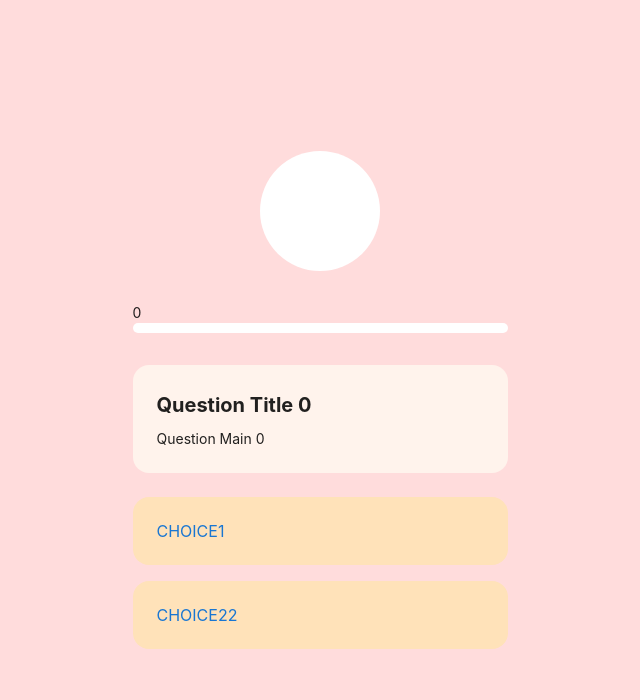
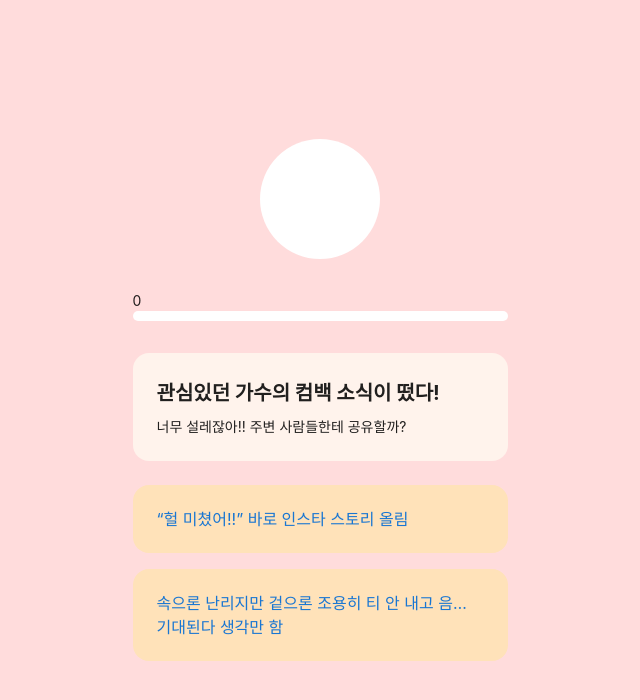
Before and after one commit to lemonpie313/mbti-frontend, a React (Create React App) app: page /question in a window 1280 px wide. Shown: the top 700 px of the page, without its empty margins (320-960 px from the left). Built offline with nearby package versions, Linux system fonts and the light colour scheme; a web font is replaced by a local one.

Commit message:
[refactor] 질문/결과 추가

```diff
--- a/src/data/questions.ts
+++ b/src/data/questions.ts
@@ -9,59 +9,59 @@ export type QuestionData = {
 const questions: QuestionData[] = [
   {
     percent: 0,
-    title: "Question Title 0",
-    description: "Question Main 0",
-    choice_1: "choice1",
-    choice_2: "choice22",
+    title: "관심있던 가수의 컴백 소식이 떴다!",
+    description: "너무 설레잖아!! 주변 사람들한테 공유할까?",
+    choice_1: "\“헐 미쳤어!!\” 바로 인스타 스토리 올림",
+    choice_2: "속으론 난리지만 겉으론 조용히 티 안 내고 음… 기대된다 생각만 함",
   },
   {
     percent: 12,
-    title: "Question Title 1",
-    description: "Question Main 1",
-    choice_1: "choice1",
-    choice_2: "choice2",
+    title: "드디어 신곡이 나왔어! 첫 감상은 어땠어?",
+    description: "신곡을 처음 들을 땐 어떻게 감상하는 편이야?",
+    choice_1: "듣기 좋으면 끝이지 뭐! 노래 좋다~ 정도로 감상함",
+    choice_2: "가사 분석+스토리 과몰입 ON.",
   },
   {
     percent: 25,
-    title: "Question Title 2",
-    description: "Question Main 2",
-    choice_1: "choice1",
-    choice_2: "choice2",
+    title: "노래가 너무 좋아서 얘기 좀 해야겠다.",
+    description: "어떤 점에서 마음에들어?",
+    choice_1: "이런 구성 맘에 들어~ 곡 전개가 탄탄해!",
+    choice_2: "이 부분 감정 미쳤다… 그냥 마음이 쿵 내려앉음",
   },
   {
     percent: 38,
-    title: "Question Title 3",
-    description: "Question Main 3",
-    choice_1: "choice1",
-    choice_2: "choice2",
+    title: "이 노래, 자주 들을것 같아! 플레이리스트에 저장해야지!",
+    description: "플레이리스트를 어떻게 정리하는게 좋을까?",
+    choice_1: "나름대로의 플리 기준이 있음. 정리해서 넣자.",
+    choice_2: "좋은 거 생기면 일단 넣고 보자! 테마는 나중에 생각할래",
   },
   {
     percent: 50,
-    title: "Question Title 4",
-    description: "Question Main 4",
-    choice_1: "choice1",
-    choice_2: "choice2",
+    title: "친구랑 같이 카페에 앉아있는데, 갑자기 스피커에서 그 노래가 나온다?!",
+    description: "순간 어떻게 해?",
+    choice_1: "\“엥 이게 왜나와? 이 노래 그 노래야\”",
+    choice_2: "속으로 \‘오… 그 노래다\’ 하면서 말 없이 흐뭇해하기",
   },
   {
     percent: 62,
-    title: "Question Title 5",
-    description: "Question Main 5",
-    choice_1: "choice1",
-    choice_2: "choice2",
+    title: "너무 좋았던 이 노래, 친구한테도 추천하고 싶어졌어!",
+    description: "어떻게 설명할래?",
+    choice_1: "\“하우스 장르인데, 3절 브릿지 신스 사운드가 독특하지 않아?\”",
+    choice_2: "\“가사를 봐. 어떻게 이런 말을 노래에 담을 수 있어? 나 눈물 날 뻔했어.\”",
   },
   {
     percent: 75,
-    title: "Question Title 6",
-    description: "Question Main 6",
-    choice_1: "choice1",
-    choice_2: "choice2",
+    title: "안되겠다… 이건 무조건 콘서트 가야 해.",
+    description: "티켓팅까지 며칠 안남았는데, 어떻게 할거야?",
+    choice_1: "일정 비우고 기차표부터 예매하자. 나중에 무슨 변수가 생길지 모르니까!!",
+    choice_2: "일단 가는게 중요해. 일단 표부터 잡고 일정 조절하자!",
   },
   {
     percent: 88,
-    title: "Question Title 7",
-    description: "Question Main 7",
-    choice_1: "choice1",
-    choice_2: "choice2",
+    title: "티켓팅 성공! 이제 기다리는 일만 남았어.",
+    description: "너 지금 무슨 생각 들어?",
+    choice_1: "그냥 가서 즐기면 됐지~ 딱히 상상은 안 함",
+    choice_2: "어떤 곡 먼저 할까? 엔딩곡은 뭘까? 혼자서 세트리스트까지 짜고있음",
   },
 ];
 
--- /dev/null
+++ b/src/data/results.ts
@@ -0,0 +1,90 @@
+export type ResultData = {
+  mbti: string;
+  title: string;
+  description: string;
+};
+
+const results: ResultData[] = [
+  {
+    mbti: "ENFP",
+    title: "무대 위 자유로운 영혼",
+    description: "매 순간이 페스티벌! 다양한 장르를 넘나들며 감정에 몰입하는 스타일. NCT, LE SSERAFIM처럼 실험적인 음악에 끌려요.",
+  },
+  {
+    mbti: "ENFJ",
+    title: "팬들과의 케미장인",
+    description: "가사 속 메시지에 의미를 두고, 아티스트의 진심을 읽는 리더형 팬. 방탄소년단처럼 서사와 철학이 담긴 음악을 좋아해요.",
+  },
+  {
+    mbti: "ENTP",
+    title: "신곡 탐험가",
+    description: "K-POP은 실험! 매일매일 새로운 플레이리스트를 만들며 트렌드보다 한발 앞선 음악을 찾아 헤매는 혁신러.",
+  },
+  {
+    mbti: "ENTJ",
+    title: "기획자 마인드의 플레이리스트 설계자",
+    description: "이 곡은 후킹이 강하고, 퍼포먼스는 이렇게 나와야지! 음악도 전략적으로 분석하며 완벽한 셋리스트를 구성해요.",
+  },
+  {
+    mbti: "ESFP",
+    title: "흥폭발 콘서트 요정",
+    description: "베이스 울리는 순간 몸부터 반응하는 타입. 블랙핑크, ITZY처럼 퍼포먼스와 텐션이 찢는 음악을 사랑해요.",
+  },
+  {
+    mbti: "ESFJ",
+    title: "다 같이 즐기는 음악이 최고!",
+    description: "음악은 공유해야 제맛! 친구들과 떼창하기 좋은 곡, 가족들이랑 들을 수 있는 따뜻한 노래를 선호해요. 트와이스, 세븐틴 느낌!",
+  },
+  {
+    mbti: "ESTP",
+    title: "무대 직캠 수집가",
+    description: "심장 쿵쾅이는 비트, 찢는 안무, 표정 연기까지! 눈과 귀 모두 만족시키는 에너지 넘치는 곡을 찾아다녀요.",
+  },
+  {
+    mbti: "ESTJ",
+    title: "믿고 듣는 명곡 큐레이터",
+    description: "플레이리스트는 체계적으로! 빌보드 차트든 멜론 Top 100이든, 검증된 히트곡을 믿고 듣는 스타일.",
+  },
+  {
+    mbti: "INFP",
+    title: "가사 속에 사는 감성러",
+    description: "한 곡에 빠지면 무한 반복, 가사 하나에 눈물 글썽. 태연, AKMU처럼 서정적이고 서사 있는 음악을 사랑해요.",
+  },
+  {
+    mbti: "INFJ",
+    title: "고요하지만 깊은 팬심",
+    description: "조용히 응원하지만 마음속은 누구보다 뜨거움. 아티스트의 음악 세계관을 진지하게 탐구하는 타입. 백예린, 뉴진스 같은 무드 선호.",
+  },
+  {
+    mbti: "INTP",
+    title: "뮤직비디오 분석러",
+    description: "노래 듣고 MV 보고 콘셉트까지 해석하는 타입. 서사 있는 컴백, 앨범 전개에 흥미를 느끼고 음악도 논리로 분석해요.",
+  },
+  {
+    mbti: "INTJ",
+    title: "셋리스트 설계의 달인",
+    description: "공연 한 번 보러가면 곡 순서까지 분석하는 INTJ. 디테일한 음악 세계관과 아티스트의 방향성까지 신경 씀. 드림캐쳐, 스트레이키즈 st.",
+  },
+  {
+    mbti: "ISFP",
+    title: "감성으로 물드는 밤",
+    description: "밤에 조용히 이어폰 끼고 듣는 감성 곡 한 스푼. 헤이즈, 백현, IU 같은 감미로운 보컬곡을 선호해요.",
+  },
+  {
+    mbti: "ISFJ",
+    title: "아티스트를 돌보는 마음",
+    description: "최애가 행복해야 내가 행복해...! 음악도 따뜻한 분위기, 힐링 감성 선호. 선우정아, DAY6 같은 잔잔한 밴드 사운드도 좋아해요.",
+  },
+  {
+    mbti: "ISTP",
+    title: "몰입력 갑 음악 감상러",
+    description: "조용히 음악에 집중하며 듣는 타입. 가사보단 리듬, 구성, 편곡에 관심 많고 락/힙합 등 장르적 다양성도 추구해요.",
+  },
+  {
+    mbti: "ISTJ",
+    title: "클래식 is the best",
+    description: "옛날 노래, 전통 명곡을 꾸준히 듣는 스타일. 동방신기, 빅뱅, 소녀시대 등 레전드곡 재생목록에서 빠지지 않아요.",
+  },
+];
+
+export default results;
--- a/src/views/Question.tsx
+++ b/src/views/Question.tsx
@@ -21,7 +21,6 @@ const Question = () => {
     );
 
     if (currentQuestionId === 7) {
-      console.log("끝");
       navigate('/result');
       return;
     }
--- a/src/views/Result.tsx
+++ b/src/views/Result.tsx
@@ -1,20 +1,58 @@
-import React from "react";
+import React, { useEffect, useState } from "react";
 import Box from "@mui/material/Box";
 import { Avatar, Button, Paper, Typography } from "@mui/material";
 import downloadIcon from "../assets/icons/download.png";
 import twitterIcon from "../assets/icons/twitter.png";
 import spotifyIcon from "../assets/icons/spotify.png";
+import result, { ResultData } from "../data/results.ts";
 
 import enfp from "../assets/mbti/enfp.png";
 import infp from "../assets/mbti/infp.png";
 import intj from "../assets/mbti/intj.png";
 import intp from "../assets/mbti/intp.png";
 
+const Result = () => {
+  const [mbti, setMbti] = useState("");
+  const [mbtiResult, setMbtiResult] = useState<ResultData | null>(null);
 
-const Result = () => {
   const answers = JSON.parse(localStorage.getItem("userAnswers") || "[]");
-  console.log(answers);
-  localStorage.removeItem("userAnswers");
+
+  useEffect(() => {
+    localStorage.removeItem("userAnswers");
+
+    console.log(answers);
+    const mbti_answer = [
+      answers[0] + answers[4],
+      answers[1] + answers[7],
+      answers[2] + answers[5],
+      answers[3] + answers[6],
+    ];
+
+    console.log(mbti_answer);
+
+    const mbti = [
+      ["E", "I"],
+      ["S", "N"],
+      ["T", "F"],
+      ["J", "P"],
+    ];
+
+    const result_of_mbti = mbti_answer
+      .map((ans, idx) => {
+        if (ans > 3) return mbti[idx][1];
+        if (ans < 3) return mbti[idx][0];
+        return mbti[idx][Math.floor(Math.random() * 2)];
+      })
+      .join("");
+
+    console.log("mbti:", result_of_mbti);
+    setMbti(result_of_mbti);
+
+    const foundResult = result.find((item) => item.mbti == result_of_mbti);
+    if (foundResult) {
+      setMbtiResult(foundResult);
+    }
+  }, []);
 
   return (
     <Box
@@ -47,7 +85,7 @@ const Result = () => {
           }}
         >
           <Typography variant="h6" fontWeight="bold">
-            일단 임의로 채워넣긴 했는데 플리 api 써야지..
+            {mbtiResult?.title}
           </Typography>
 
           {/* 추천 노래 리스트 */}
@@ -106,21 +144,16 @@ const Result = () => {
             lineHeight: 1.5,
           }}
         >
-          대충 이건 텍스트임 아몰라 이거 텍스트 맞음 대충 쓰고있음 뭘 넣어야
-          할지 몰라서 일단 쓰고보자
-          <br /> <br />
-          텍스트 길이 늘리기 얍...늘어나라 늘어나라 늘어나라고!!
+          {mbtiResult?.description}
         </Paper>
 
-        {/* 나랑 잘 맞는 / 안 맞는 */}
-        <Typography fontWeight="bold" mb={1}>
+        {/* <Typography fontWeight="bold" mb={1}>
           나랑 잘 맞는 ??
         </Typography>
         <Paper
           elevation={0}
           sx={{ backgroundColor: "#FFF3EC", borderRadius: 4, p: 2, mb: 3 }}
         >
-          {/* 내용 넣기 */}
           여기 아직도 ui 디자인 못했음
         </Paper>
 
@@ -131,9 +164,8 @@ const Result = () => {
           elevation={0}
           sx={{ backgroundColor: "#FFF3EC", borderRadius: 4, p: 2, mb: 3 }}
         >
-          {/* 내용 넣기 */}
           여기 아직도 ui 디자인 못했음
-        </Paper>
+        </Paper> */}
 
         {/* 공유 버튼들 */}
         <Box sx={{ display: "flex", justifyContent: "center" }}>
```
